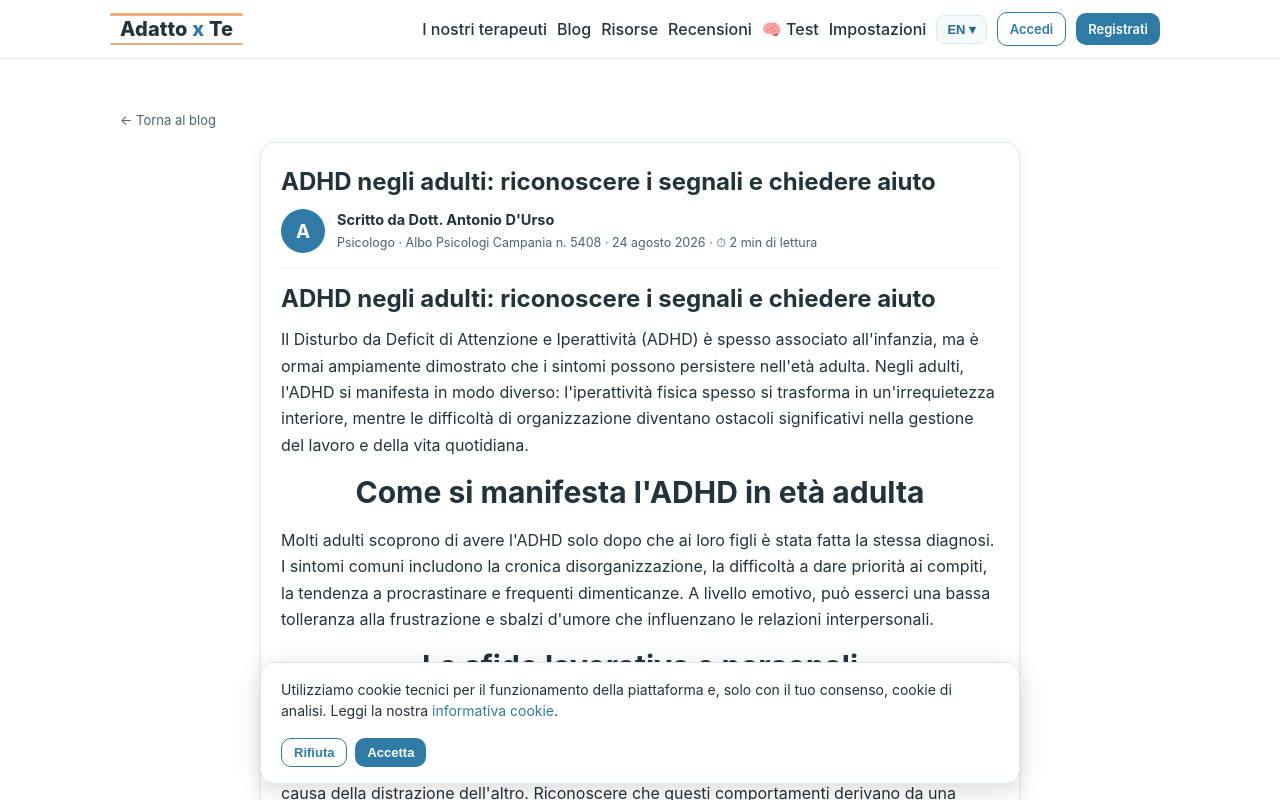
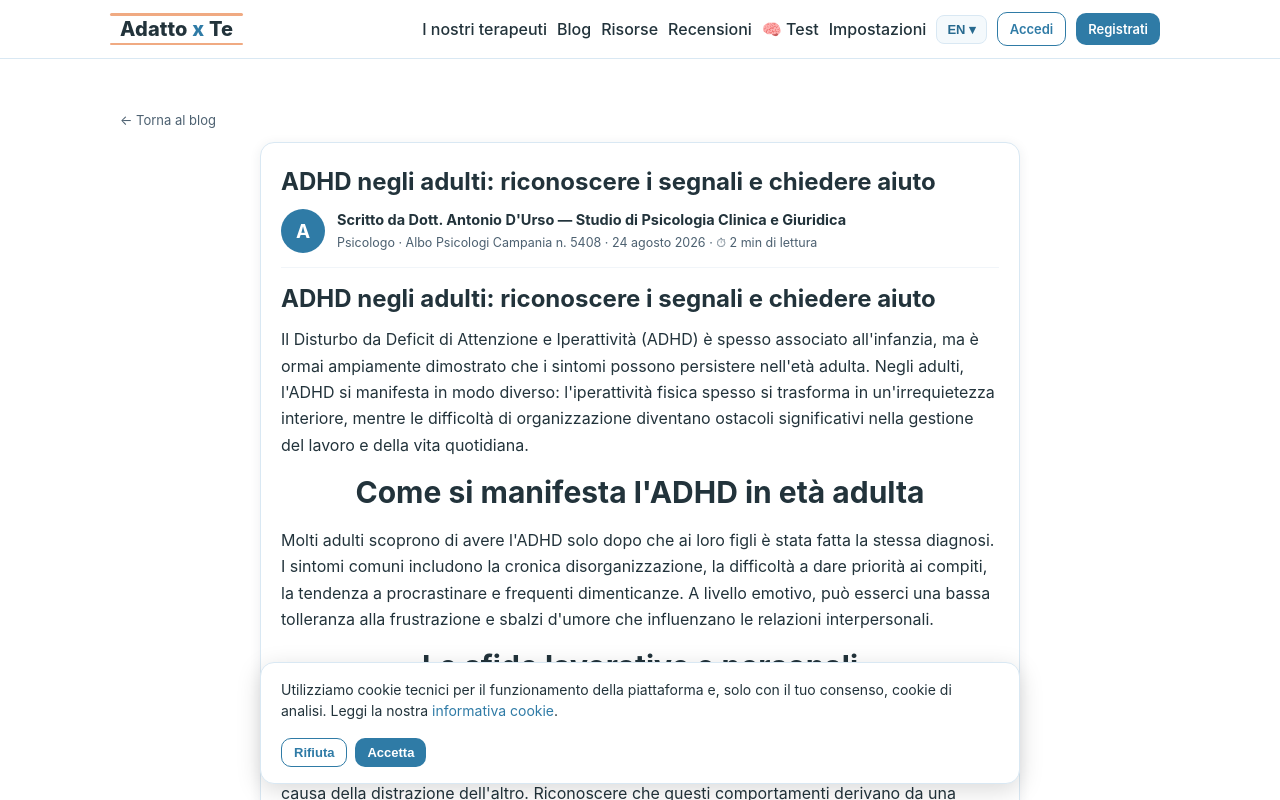
Before and after one commit to antonio-durso/adattoxte, a React (Vite) app in the folder frontend/: page /blog/adhd-negli-adulti in a window 1280 px wide. Shown: the top 800 px of the page. Built offline with nearby package versions, Linux system fonts and the light colour scheme; no server answers.

Commit message:
Autore: Studio di Psicologia Clinica e Giuridica accanto al nome (senza psicoterapeuta)

```diff
--- a/frontend/src/pages/BlogArticle.jsx
+++ b/frontend/src/pages/BlogArticle.jsx
@@ -14,6 +14,7 @@ function formatDate(iso) {
 // Autore reale con credenziali (E-E-A-T / YMYL: Google premia gli articoli firmati da professionisti)
 const ARTICLE_AUTHOR = {
   name: "Dott. Antonio D'Urso",
+  studio: 'Studio di Psicologia Clinica e Giuridica',
   role: 'Psicologo · Albo Psicologi Campania n. 5408',
   initial: 'A',
 };
@@ -63,6 +64,7 @@ export default function BlogArticle() {
           name: "Dott. Antonio D'Urso",
           jobTitle: 'Psicologo',
           identifier: 'Albo Psicologi Campania n. 5408',
+          worksFor: { '@type': 'Organization', name: 'Studio di Psicologia Clinica e Giuridica' },
           url: 'https://adattoxte.vercel.app/blog',
         },
         publisher: { '@type': 'Organization', name: 'Adatto x Te' },
@@ -82,6 +84,7 @@ export default function BlogArticle() {
           name: "Dott. Antonio D'Urso",
           jobTitle: 'Psicologo',
           identifier: 'Albo Psicologi Campania n. 5408',
+          worksFor: { '@type': 'Organization', name: 'Studio di Psicologia Clinica e Giuridica' },
           url: 'https://adattoxte.vercel.app/blog',
         },
         publisher: { '@type': 'Organization', name: 'Adatto x Te' },
@@ -124,7 +127,9 @@ export default function BlogArticle() {
             {ARTICLE_AUTHOR.initial}
           </div>
           <div style={{ lineHeight: 1.4 }}>
-            <strong style={{ display: 'block', fontSize: 14.5 }}>Scritto da {ARTICLE_AUTHOR.name}</strong>
+            <strong style={{ display: 'block', fontSize: 14.5 }}>
+              Scritto da {ARTICLE_AUTHOR.name} — {ARTICLE_AUTHOR.studio}
+            </strong>
             <span className="muted" style={{ fontSize: 12.5 }}>
               {ARTICLE_AUTHOR.role} · {formatDate(article.date)} · ⏱ {minutes} min di lettura
             </span>
--- a/frontend/src/pages/CheckIn.jsx
+++ b/frontend/src/pages/CheckIn.jsx
@@ -80,6 +80,7 @@ export default function CheckIn() {
             name: "Dott. Antonio D'Urso",
             jobTitle: 'Psicologo',
             identifier: 'Albo Psicologi Campania n. 5408',
+            worksFor: { '@type': 'Organization', name: 'Studio di Psicologia Clinica e Giuridica' },
           },
           isPartOf: { '@type': 'WebSite', name: 'Adatto x Te', url: 'https://adattoxte.vercel.app' },
           mainEntityOfPage: 'https://adattoxte.vercel.app/test',
```
